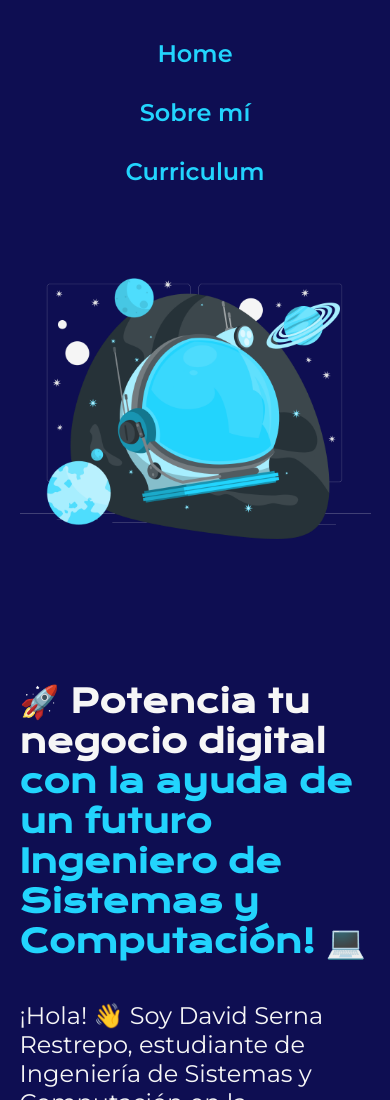
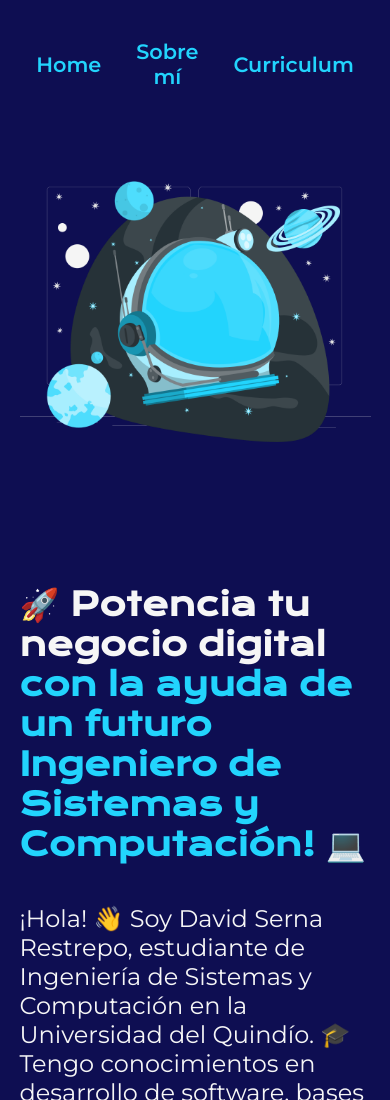
Before and after one commit to DeivDeveloper/portafolio, a plain HTML site: page index.html in a window 390 px wide. Shown: the top 1100 px of the page. Drawn offline with nearby package versions, Linux system fonts and the light colour scheme.

Commit message:
Mejora en el navbar - Versión Final

```diff
--- a/styles/style.css
+++ b/styles/style.css
@@ -128,10 +128,14 @@ body {
   }
 
   .header__menu {
-    flex-direction: column;
     justify-content: center;
     align-items: center;
-    gap: 30px;
+    gap: 35px;
+  }
+
+  .header__menu__link {
+    font-size: 1.3rem;
+    text-align: center;
   }
 
   .presentacion {
```
Also changed, not shown: about.html (line endings or trailing spaces), curriculum.html (line endings or trailing spaces), index.html (line endings or trailing spaces).
